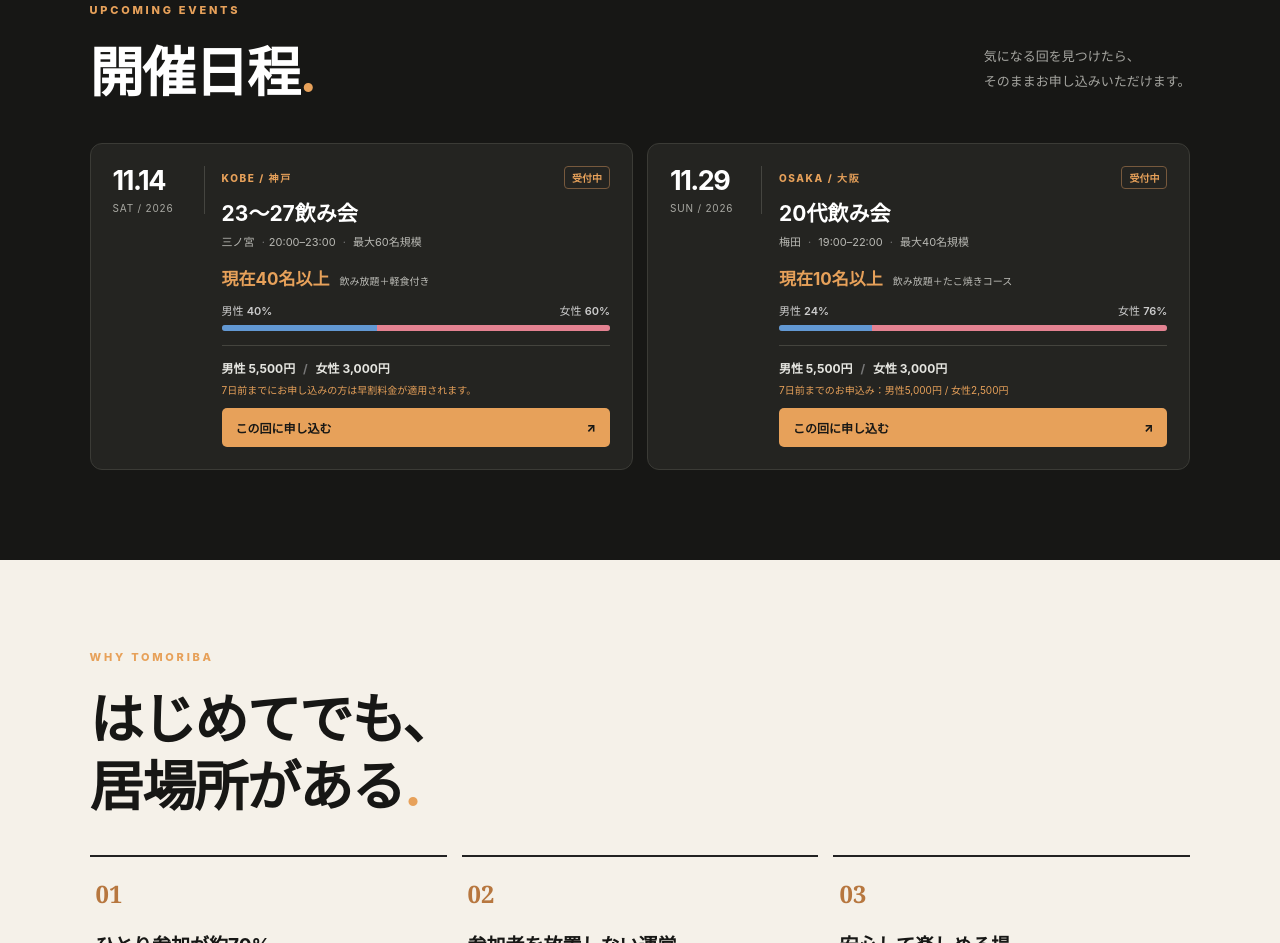
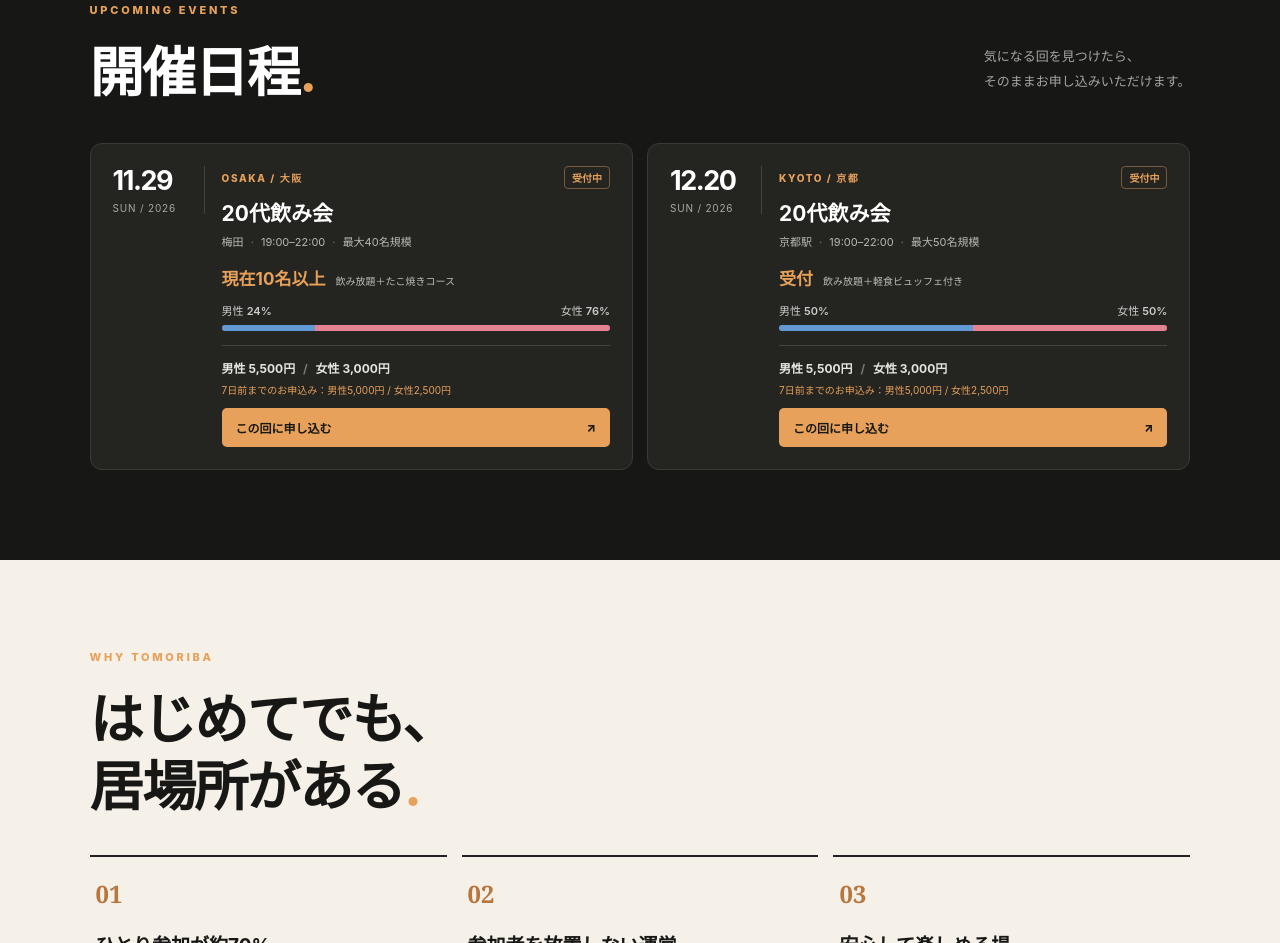
Before and after one commit to tomori-ba/tomoriba-site, a plain HTML site: page index.html in a window 1280 px wide. Shown: the part 807-1750 px from the top of the page. Drawn offline with Linux system fonts and the light colour scheme.

Commit message:
Update index.html

```diff
--- a/index.html
+++ b/index.html
@@ -56,19 +56,16 @@
 <div class="event-list">
 
 
-
-
-<!-- 👇 このイベントここから：11/14 神戸23-27歳飲み会 -->
-<article class="event-card"><div class="date-tile"><strong>11.14</strong><small>SAT / 2026</small></div><div class="event-main"><div class="event-heading"><span class="city">KOBE / 神戸</span><span class="status">受付中</span></div><h3>23～27飲み会</h3><p class="event-meta">三ノ宮 <span>·</span>20:00–23:00 <span>·</span> 最大60名規模</p><div class="event-numbers"><strong>現在40名以上</strong><span>飲み放題＋軽食付き</span></div>
-     <div class="gender-ratio" data-male="12" data-female="18"><div class="ratio-label"><span>男性 <b class="male-percent"></b></span><span>女性 <b class="female-percent"></b></span></div><div class="ratio-bar"><span class="ratio-male"></span><span class="ratio-female"></span></div></div><div class="event-bottom"><p class="price">男性 5,500円 <span>/</span> 女性 3,000円</p><p class="early-note">7日前までにお申し込みの方は早割料金が適用されます。</p><a class="event-link" href="https://gforms.app/r/PWVpURz" target="_blank" rel="noopener">この回に申し込む <span aria-hidden="true">↗</span></a></div></div></article>
-<!-- 👆 このイベントここまで：11/14 神戸23-27歳飲み会 -->
-
-
-
 <!-- 👇 このイベントここから：11/29 大阪20代 -->
 <article class="event-card"><div class="date-tile"><strong>11.29</strong><small>SUN / 2026</small></div><div class="event-main"><div class="event-heading"><span class="city">OSAKA / 大阪</span><span class="status">受付中</span></div><h3>20代飲み会</h3><p class="event-meta">梅田 <span>·</span> 19:00–22:00 <span>·</span> 最大40名規模</p><div class="event-numbers"><strong>現在10名以上</strong><span>飲み放題＋たこ焼きコース</span></div>
      <div class="gender-ratio" data-male="4" data-female="13"><div class="ratio-label"><span>男性 <b class="male-percent"></b></span><span>女性 <b class="female-percent"></b></span></div><div class="ratio-bar"><span class="ratio-male"></span><span class="ratio-female"></span></div></div><div class="event-bottom"><p class="price">男性 5,500円 <span>/</span> 女性 3,000円</p><p class="early-note">7日前までのお申込み：男性5,000円 / 女性2,500円</p><a class="event-link" href="https://gforms.app/r/MeqRTVU" target="_blank" rel="noopener">この回に申し込む <span aria-hidden="true">↗</span></a></div></div></article>
 <!-- 👆 このイベントここまで：11/29 大阪20代 -->
+
+
+<!-- 👇 このイベントここから：12/20 京都20代 -->
+<article class="event-card"><div class="date-tile"><strong>12.20</strong><small>SUN / 2026</small></div><div class="event-main"><div class="event-heading"><span class="city">KYOTO / 京都</span><span class="status">受付中</span></div><h3>20代飲み会</h3><p class="event-meta">京都駅 <span>·</span> 19:00–22:00 <span>·</span> 最大50名規模</p><div class="event-numbers"><strong>受付</strong><span>飲み放題＋軽食ビュッフェ付き</span></div>
+     <div class="gender-ratio" data-male="4" data-female="4"><div class="ratio-label"><span>男性 <b class="male-percent"></b></span><span>女性 <b class="female-percent"></b></span></div><div class="ratio-bar"><span class="ratio-male"></span><span class="ratio-female"></span></div></div><div class="event-bottom"><p class="price">男性 5,500円 <span>/</span> 女性 3,000円</p><p class="early-note">7日前までのお申込み：男性5,000円 / 女性2,500円</p><a class="event-link" href="https://forms.gle/2hLhScXP93xk8XdW9" target="_blank" rel="noopener">この回に申し込む <span aria-hidden="true">↗</span></a></div></div></article>
+<!-- 👆 このイベントここまで：12/20 京都20代 -->
 
 
 </div>
```
